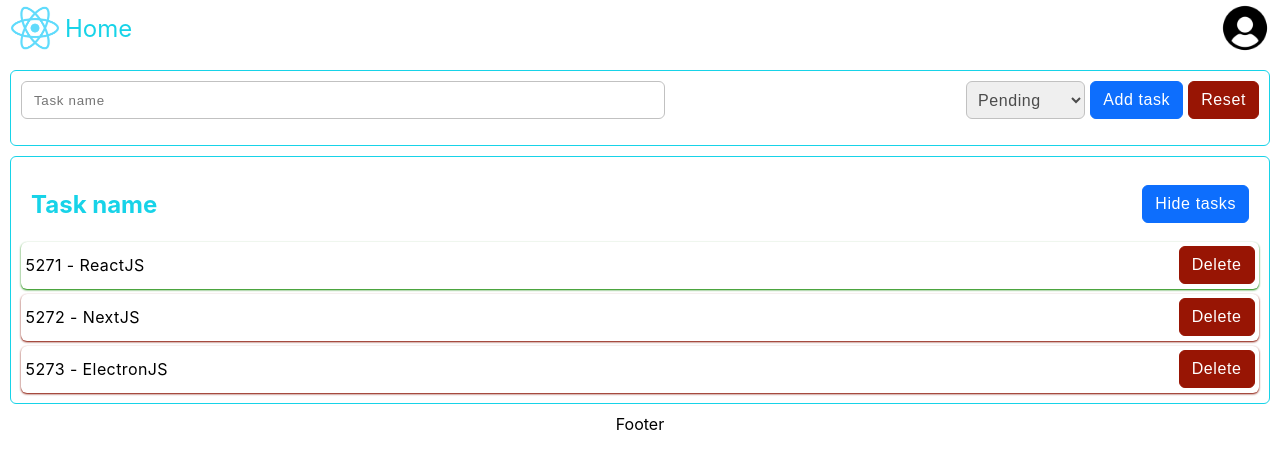
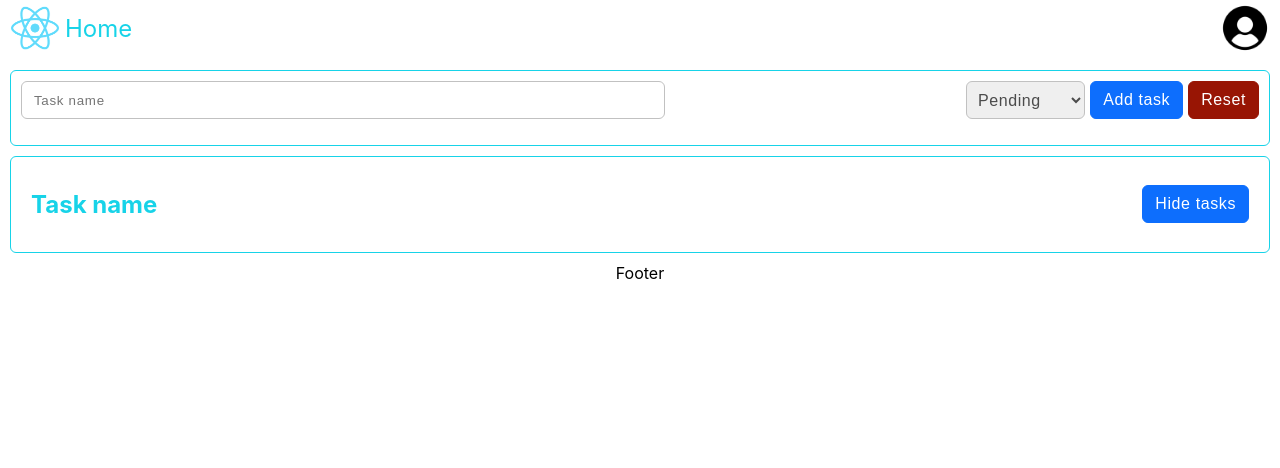
Before and after one commit to harshrajhrj/react-grasp, a React (Create React App) app: page / in a window 1280 px wide. Shown: the top 468 px of the page. Built offline with nearby package versions, Linux system fonts and the light colour scheme; the HTML template or start-up script is replaced by a standard one.

Commit message:
--stage 3, completed adding task dynamically using state and spread operator

```diff
--- a/src/App.js
+++ b/src/App.js
@@ -1,17 +1,19 @@
-import logo from './logo.svg';
 import './App.css';
 import './Styling/li.css';
 import Tasks from './components/Tasks';
 import Header from './components/Header';
 import Footer from './components/Footer';
 import AddTask from './components/AddTask';
+import { useState } from 'react';
 
 function App() {
+
+  const [tasks, setTasks] = useState([]);
   return (
     <div className="App">
       <Header />
-      <AddTask />
-      <Tasks />
+      <AddTask tasks={tasks} setTasks={setTasks} />
+      <Tasks tasks={tasks} setTasks={setTasks} />
       <Footer />
     </div>
   );
--- a/src/Styling/li.css
+++ b/src/Styling/li.css
@@ -44,7 +44,7 @@
 .App .AddTask form .btn-list {
   display: flex;
   width: 100%;
-  justify-content: end;
+  justify-content: flex-end;
   gap: 5px;
 }
 .App .AddTask form .btn-list .status {
--- a/src/Styling/li.scss
+++ b/src/Styling/li.scss
@@ -60,7 +60,7 @@ $task-incomplete-hv: 0 14px 28px rgba(0, 0, 0, 0.25), 0 10px 10px rgb(152, 46, 4
             .btn-list {
                 display: flex;
                 width: 100%;
-                justify-content: end;
+                justify-content: flex-end;
                 gap: 5px;
 
                 .status {
--- a/src/components/AddTask.js
+++ b/src/components/AddTask.js
@@ -1,6 +1,6 @@
 import { useState } from 'react'
 
-function AddTask() {
+function AddTask({ tasks, setTasks }) {
 
     const [newTask, setNewTask] = useState("");
     const [progress, setProgress] = useState(false);
@@ -25,7 +25,13 @@ function AddTask() {
             name: newTask,
             completed: Boolean(progress)
         }
-        console.log(task);
+
+        /**
+         * This function adds an individual task to the the "tasks" array
+         * Working, new array is created with the individual "task" contained
+         * in the new array
+         */
+        setTasks([...tasks, task]);
         handleReset();
     }
 
--- a/src/components/Tasks.js
+++ b/src/components/Tasks.js
@@ -1,18 +1,12 @@
 import { useState } from "react";
 import TaskCard from "./TaskCard";
 
-function Tasks() {
-
-    const [tasks, setTasks] = useState([
-        { id: 5271, name: "ReactJS", completed: true },
-        { id: 5272, name: "NextJS", completed: false },
-        { id: 5273, name: "ElectronJS", completed: false }
-    ])
+function Tasks({ tasks, setTasks }) {
 
     const [show, setShow] = useState(true);
 
     function handleDelete(id) {
-        setTasks(tasks.filter(t => t.id != id));
+        setTasks(tasks.filter(t => t.id !== id));
     }
 
     return (
```
Also changed, not shown: 1 other file (tests, documents, lock files or other folders).
